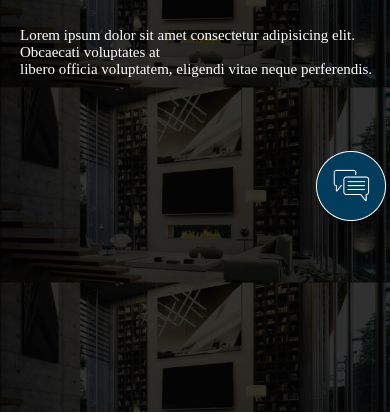
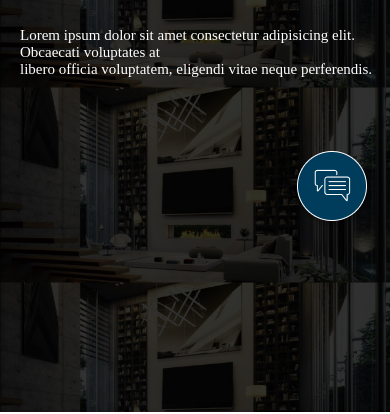
Before and after one commit to Codersonudiwakar/AssismentFrontEnd, a plain HTML site: page index.html in a window 390 px wide. Shown: the part 459-873 px from the top of the page. Drawn offline with Linux system fonts and the light colour scheme.

Commit message:
Update style.css

```diff
--- a/style.css
+++ b/style.css
@@ -173,7 +173,7 @@ body {
     }
     .chat-icon{
         float: right;
-        left: 80%;
+        left: 75%;
         margin-top: -150px;
         position: fixed;
     }
```
